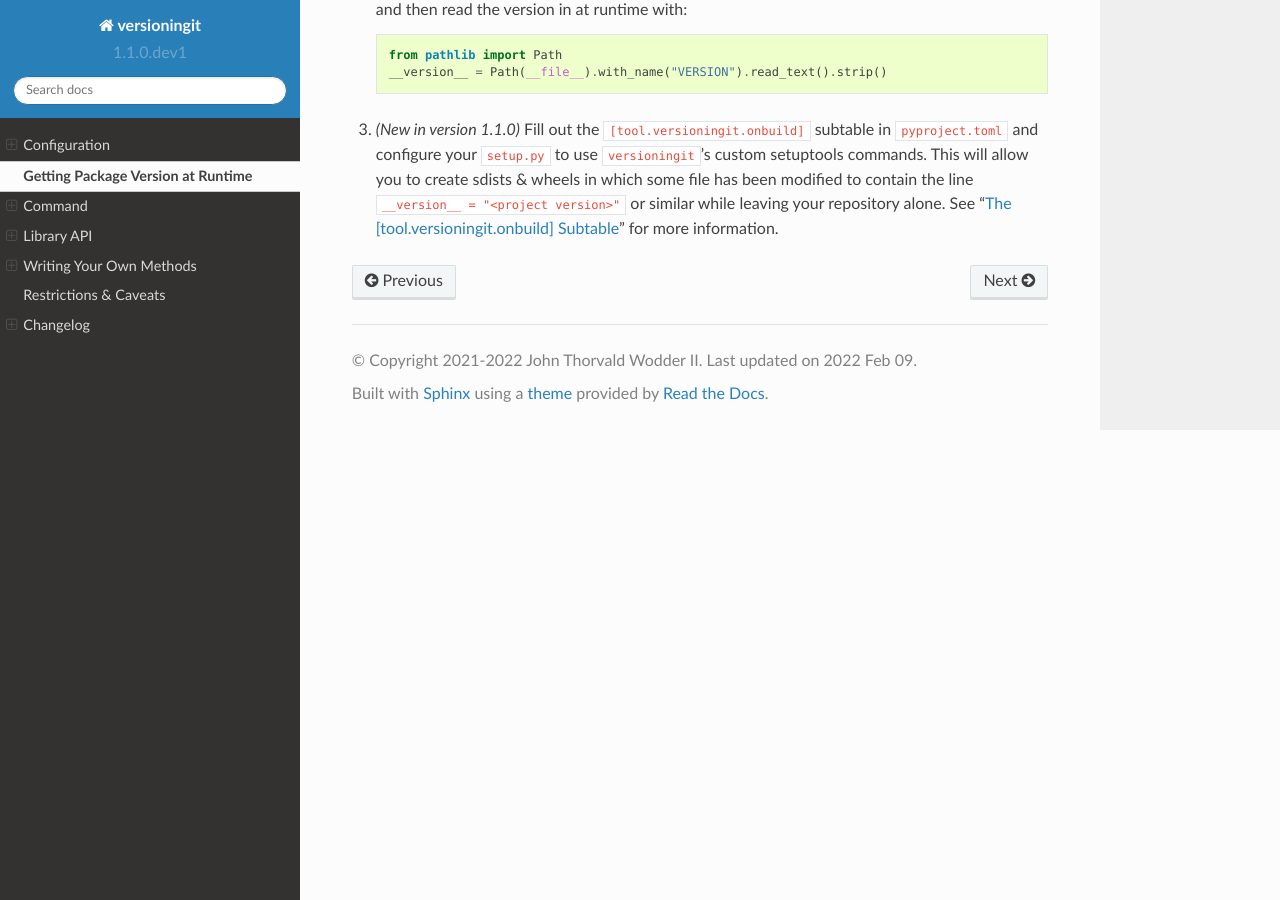
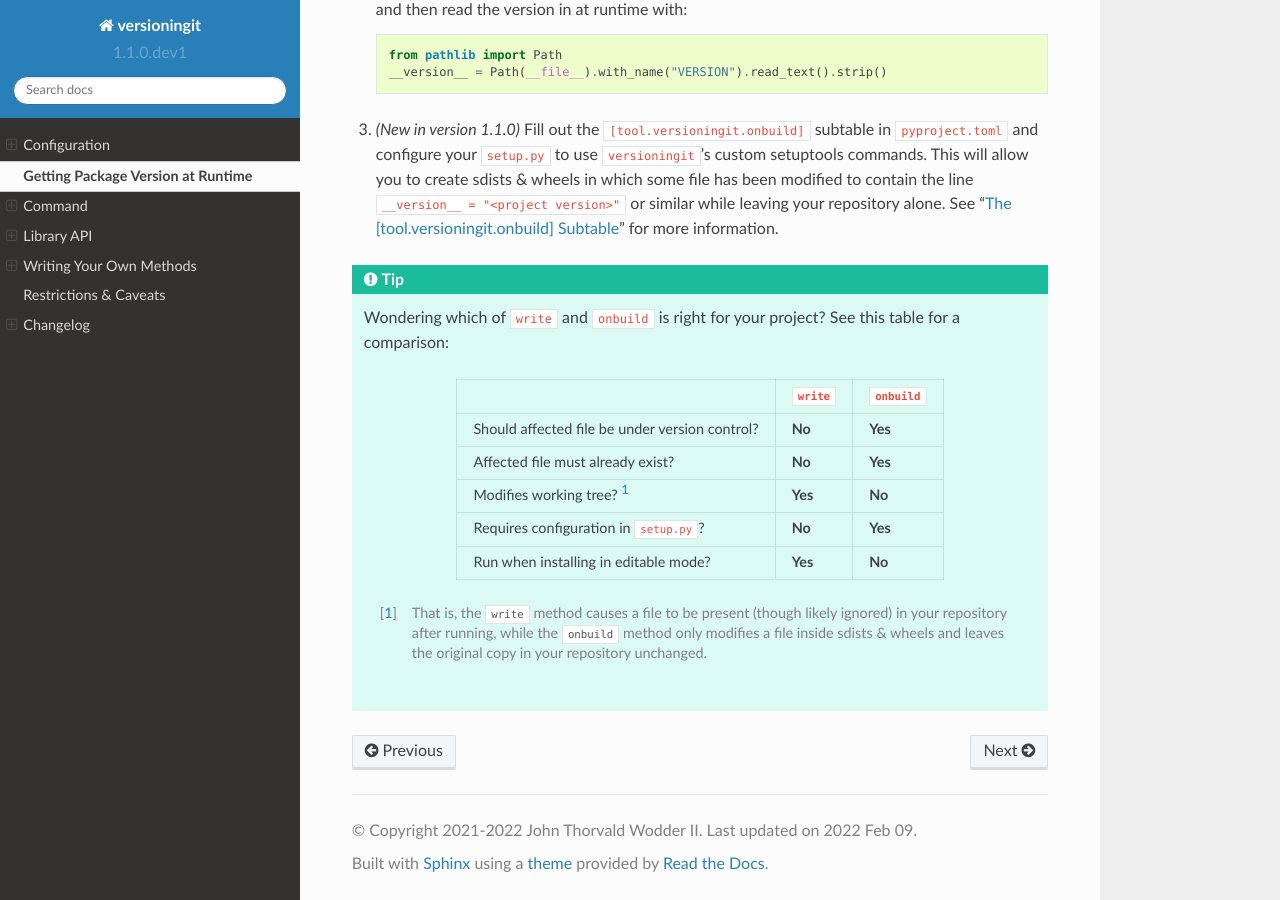
Before and after one commit to jwodder/versioningit, a Sphinx documentation site: the page built from docs/runtime-version.rst, in a window 1280 px wide and 900 px high, scrolled down 1136 px. Built offline with Sphinx 7.4.7 and the Read the Docs theme 2.0.0, drawn with Linux system fonts in a browser that asks for light colours.

Commit message:
Add a table comparing `write` and `onbuild`

```diff
--- a/docs/runtime-version.rst
+++ b/docs/runtime-version.rst
@@ -72,3 +72,27 @@ usually also want to expose that version at runtime, usually via a
    create sdists & wheels in which some file has been modified to contain the
    line ``__version__ = "<project version>"`` or similar while leaving your
    repository alone.  See ":ref:`onbuild`" for more information.
+
+.. tip::
+
+    Wondering which of ``write`` and ``onbuild`` is right for your project?
+    See this table for a comparison:
+
+    .. table::
+        :widths: auto
+        :align: center
+
+        ==============================================  =========  ===========
+        \                                               ``write``  ``onbuild``
+        ==============================================  =========  ===========
+        Should affected file be under version control?  **No**     **Yes**
+        Affected file must already exist?               **No**     **Yes**
+        Modifies working tree? [#f1]_                   **Yes**    **No**
+        Requires configuration in ``setup.py``?         **No**     **Yes**
+        Run when installing in editable mode?           **Yes**    **No**
+        ==============================================  =========  ===========
+
+    .. [#f1] That is, the ``write`` method causes a file to be present (though
+       likely ignored) in your repository after running, while the ``onbuild``
+       method only modifies a file inside sdists & wheels and leaves the
+       original copy in your repository unchanged.
```
